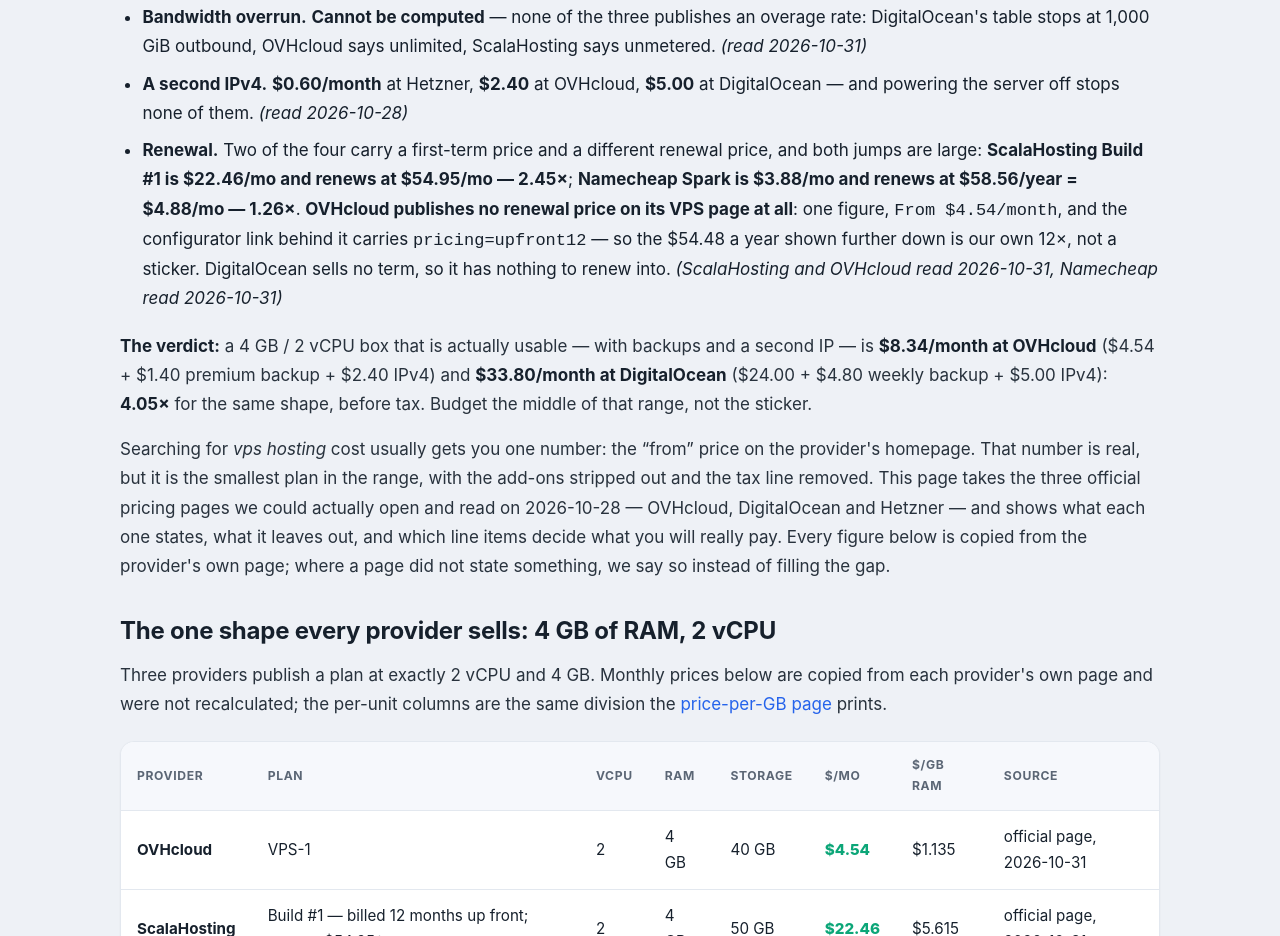
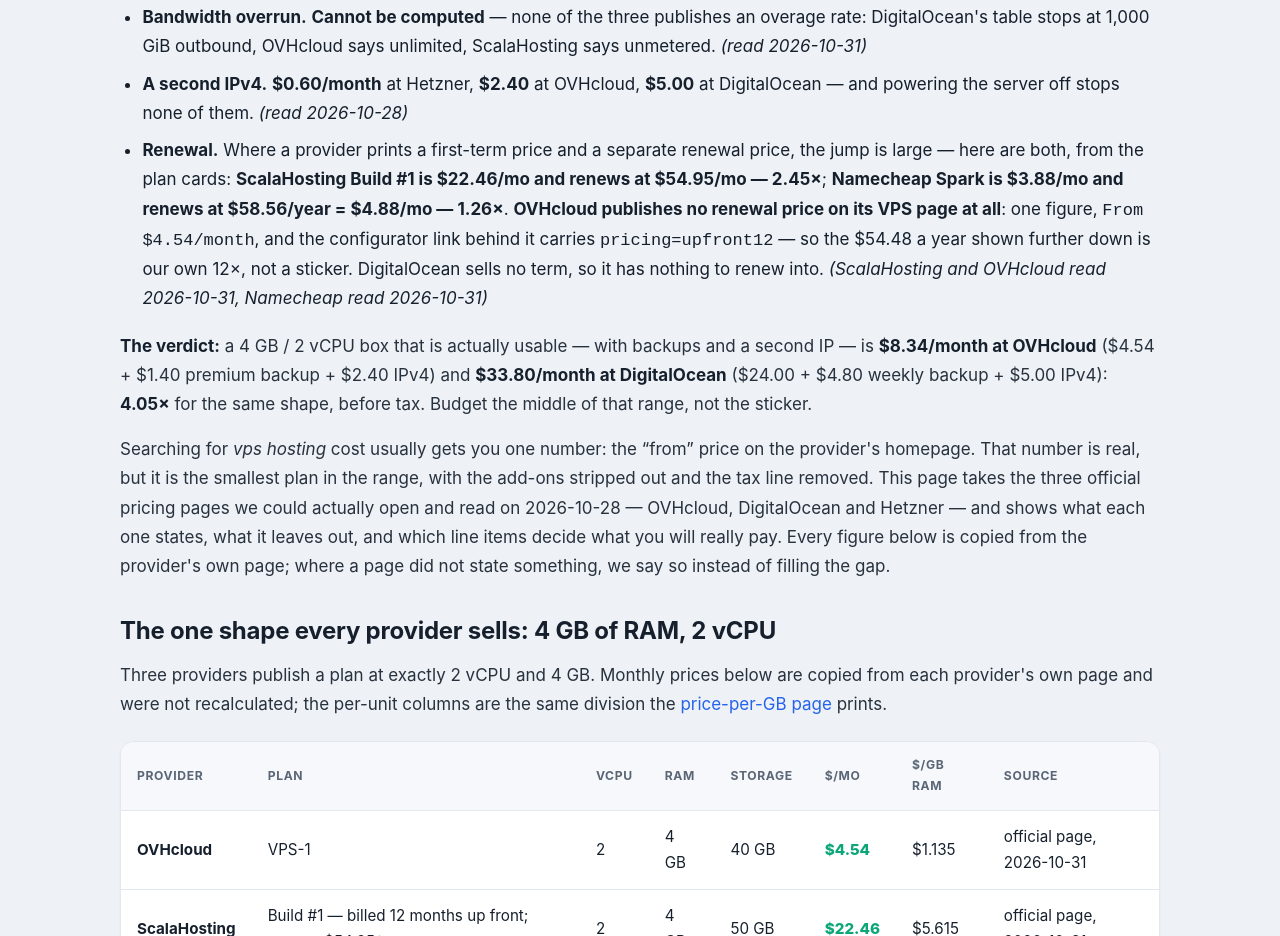
Before and after one commit to 666break/vpsdeals-promo-radar, a website: page live-site/vps-hosting-cost.html in a window 1280 px wide. Shown: the part 796-1732 px from the top of the page. Drawn offline with Linux system fonts and the light colour scheme.

Commit message:
Drop an unverifiable provider count from the renewal bullet
'Two of the four' silently excluded Hetzner, whose page also prints no renewal
price. The sentence now states the rule instead of counting providers.

```diff
--- a/live-site/vps-hosting-cost.html
+++ b/live-site/vps-hosting-cost.html
@@ -280,7 +280,7 @@
             <li><strong>Snapshots.</strong> Billed as storage, not as a feature: <strong>$0.06 per GiB-month</strong> with a $0.01 minimum at DigitalOcean, which is <strong>$4.80/month</strong> for a full disk on the $24.00 plan. <em>(read 2026-10-31)</em></li>
             <li><strong>Bandwidth overrun.</strong> <strong>Cannot be computed</strong> &mdash; none of the three publishes an overage rate: DigitalOcean's table stops at 1,000 GiB outbound, OVHcloud says unlimited, ScalaHosting says unmetered. <em>(read 2026-10-31)</em></li>
             <li><strong>A second IPv4.</strong> <strong>$0.60/month</strong> at Hetzner, <strong>$2.40</strong> at OVHcloud, <strong>$5.00</strong> at DigitalOcean &mdash; and powering the server off stops none of them. <em>(read 2026-10-28)</em></li>
-            <li><strong>Renewal.</strong> Two of the four carry a first-term price and a different renewal price, and both jumps are large: <strong>ScalaHosting Build #1 is $22.46/mo and renews at $54.95/mo &mdash; 2.45&times;</strong>; <strong>Namecheap Spark is $3.88/mo and renews at $58.56/year = $4.88/mo &mdash; 1.26&times;</strong>. <strong>OVHcloud publishes no renewal price on its VPS page at all</strong>: one figure, <code>From $4.54/month</code>, and the configurator link behind it carries <code>pricing=upfront12</code> &mdash; so the $54.48 a year shown further down is our own 12&times;, not a sticker. DigitalOcean sells no term, so it has nothing to renew into. <em>(ScalaHosting and OVHcloud read 2026-10-31, Namecheap read 2026-10-31)</em></li>
+            <li><strong>Renewal.</strong> Where a provider prints a first-term price and a separate renewal price, the jump is large &mdash; here are both, from the plan cards: <strong>ScalaHosting Build #1 is $22.46/mo and renews at $54.95/mo &mdash; 2.45&times;</strong>; <strong>Namecheap Spark is $3.88/mo and renews at $58.56/year = $4.88/mo &mdash; 1.26&times;</strong>. <strong>OVHcloud publishes no renewal price on its VPS page at all</strong>: one figure, <code>From $4.54/month</code>, and the configurator link behind it carries <code>pricing=upfront12</code> &mdash; so the $54.48 a year shown further down is our own 12&times;, not a sticker. DigitalOcean sells no term, so it has nothing to renew into. <em>(ScalaHosting and OVHcloud read 2026-10-31, Namecheap read 2026-10-31)</em></li>
         </ul>
         <p><strong>The verdict:</strong> a 4 GB / 2 vCPU box that is actually usable &mdash; with backups and a second IP &mdash; is <strong>$8.34/month at OVHcloud</strong> ($4.54 + $1.40 premium backup + $2.40 IPv4) and <strong>$33.80/month at DigitalOcean</strong> ($24.00 + $4.80 weekly backup + $5.00 IPv4): <strong>4.05&times;</strong> for the same shape, before tax. Budget the middle of that range, not the sticker.</p>
     </div>
```
